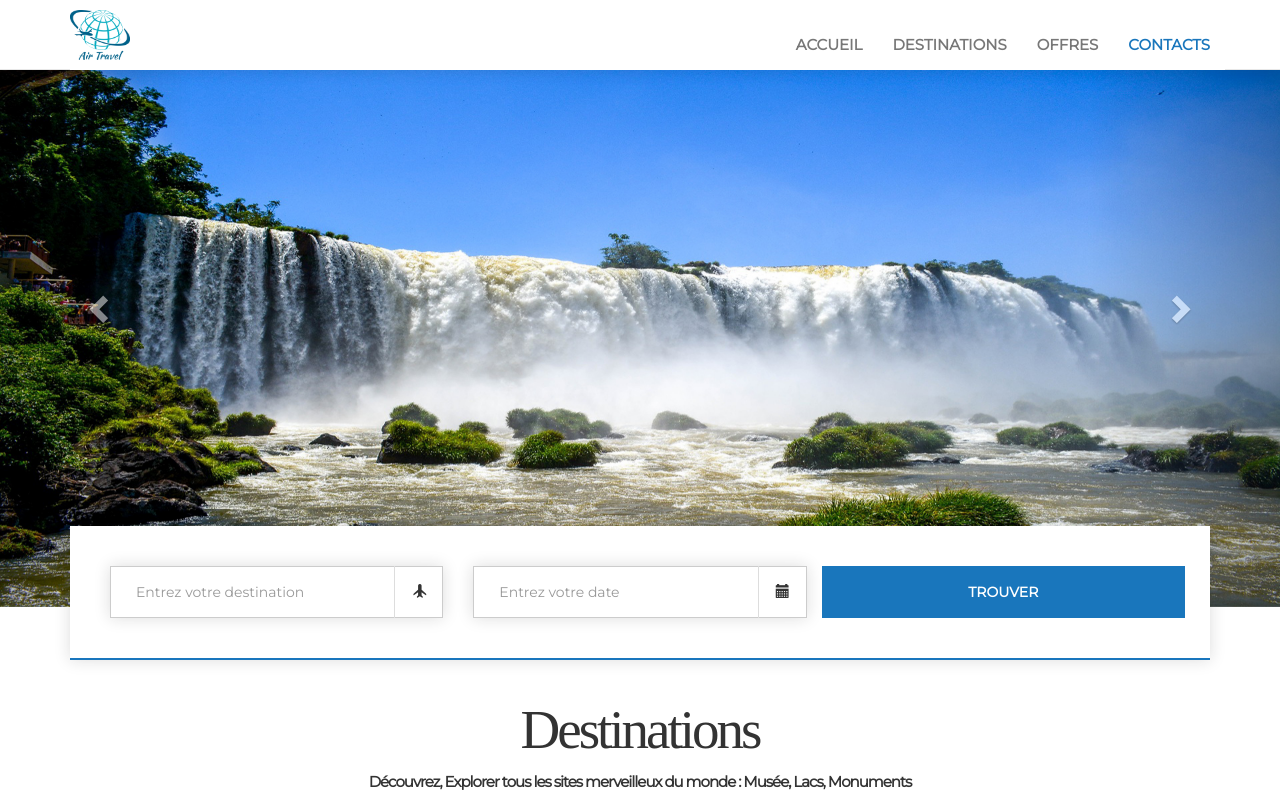
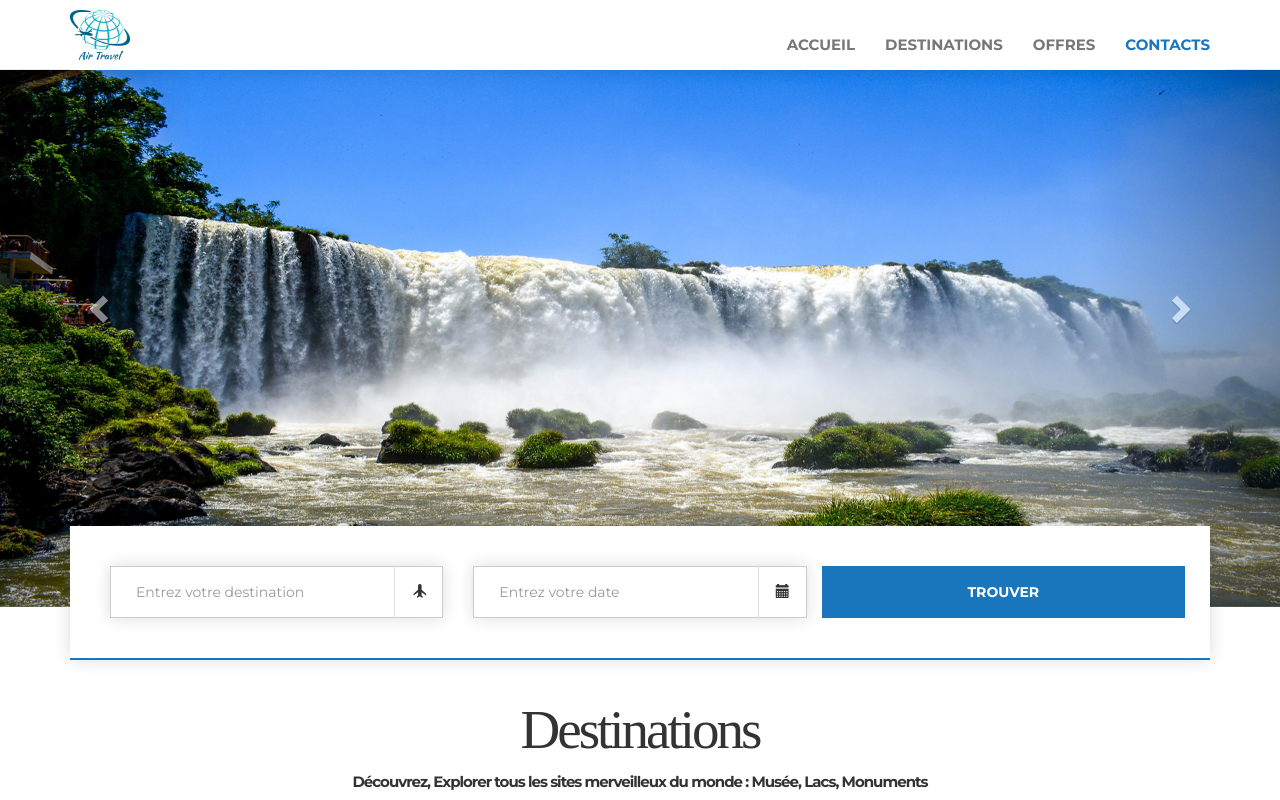
Before and after one commit to freelancer225/Tourisme, a plain HTML site: page index.html in a window 1280 px wide. Shown: the top 800 px of the page. Drawn offline with nearby package versions, Linux system fonts and the light colour scheme.

Commit message:
Update index.html

```diff
--- a/index.html
+++ b/index.html
@@ -5,7 +5,7 @@
 	<!-- Latest compiled and minified CSS -->
 	<meta name="viewport" content="width=device-width, initial-scale=1">
 	<link rel="stylesheet" href="https://maxcdn.bootstrapcdn.com/bootstrap/3.3.7/css/bootstrap.min.css">
-	<link href="https://fonts.googleapis.com/css?family=Montserrat" rel="stylesheet">
+	<link href="https://fonts.googleapis.com/css?family=Montserrat:400,700,900" rel="stylesheet">
 	<link rel="stylesheet" type="text/css" href="style.css">
 </head>
 <body data-spy="scroll" data-target=".navbar" data-offset="60">
```
